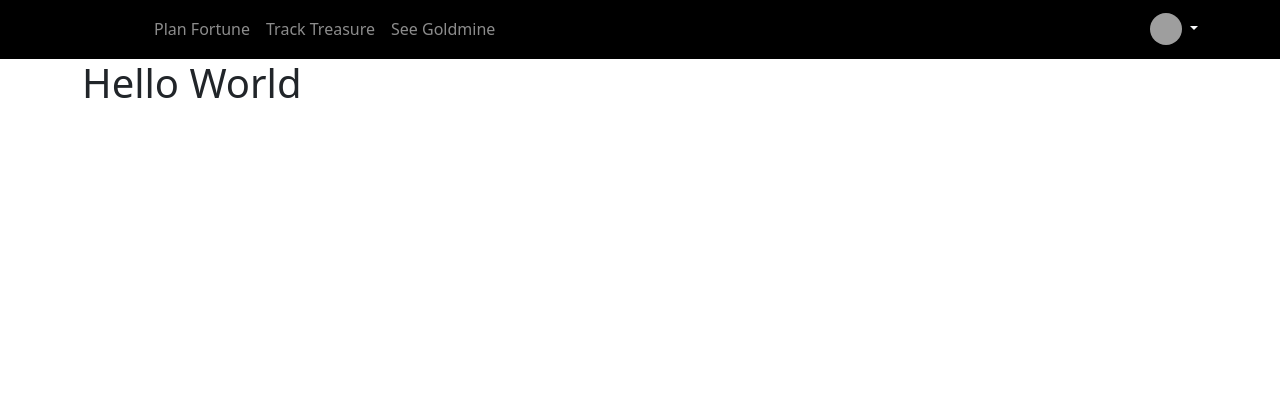
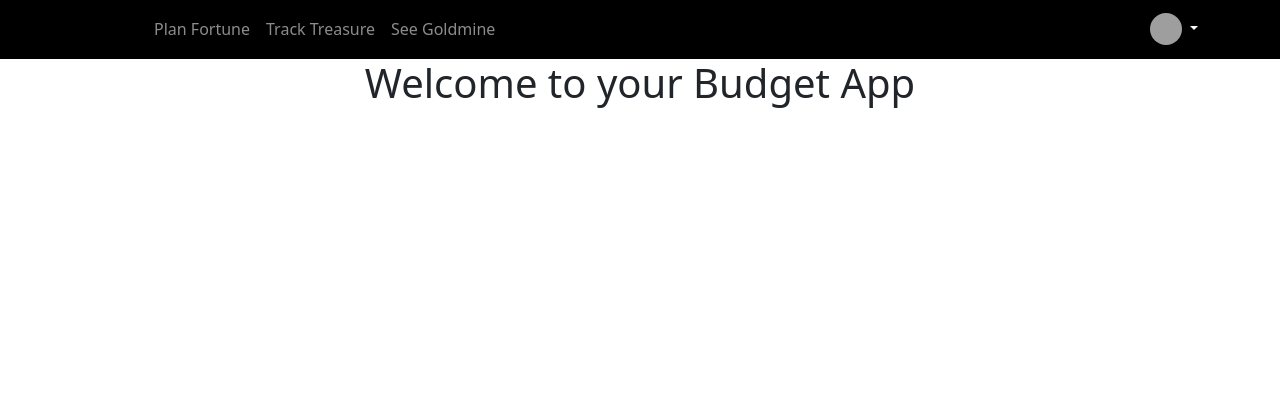
Before and after one commit to Nelkon01/Nelkon-Finance, a Flask app: page / in a window 1280 px wide. Shown: the top 420 px of the page. Run offline with Flask 3, Linux system fonts and the light colour scheme; grey boxes are pictures that could not be loaded.

Commit message:
Add home.html to be the landing page for users

```diff
--- a/budgetmanager/routes.py
+++ b/budgetmanager/routes.py
@@ -1,7 +1,8 @@
 from flask import render_template, request, redirect, url_for
 from budgetmanager import app, db
+from budgetmanager.models import Users, Month, BudgetedIncome, ActualIncome, BudgetedExpenses, ActualExpenses
 
 
 @app.route('/')
 def home():
-    return render_template('base.html')
+    return render_template('home.html')
--- a/budgetmanager/templates/base.html
+++ b/budgetmanager/templates/base.html
@@ -11,7 +11,6 @@
     <link href="https://cdn.jsdelivr.net/npm/bootstrap@5.3.1/dist/css/bootstrap.min.css" rel="stylesheet"
           integrity="sha384-4bw+/aepP/YC94hEpVNVgiZdgIC5+VKNBQNGCHeKRQN+PtmoHDEXuppvnDJzQIu9" crossorigin="anonymous">
     <link rel="stylesheet" href="{{ url_for('static', filename='css/style.css') }}">
-    <link rel="stylesheet" href="">
     <title>Nelkon Finance Manager</title>
 </head>
 <body>
@@ -20,7 +19,7 @@
     <div class="container">
         <a href="/" class="navbar-brand">
             <svg class="bi me-2" width="40" height="32" role="img" aria-label="Bootstrap">
-                  <use xlink:href="#bootstrap"></use>
+                <use xlink:href="{{ url_for('home') }}"></use>
             </svg>
         </a>
         <button class="navbar-toggler" type="button" data-bs-toggle="collapse" data-bs-target="#navbarNav"
@@ -29,9 +28,9 @@
         </button>
         <div class="collapse navbar-collapse" id="navbarNav">
             <ul class="navbar-nav me-auto mb-2 mb-lg-0">
-                  <li class="nav-item"><a href="#" class="nav-link">Plan Fortune</a></li>
-                  <li class="nav-item"><a href="#" class="nav-link">Track Treasure</a></li>
-                  <li class="nav-item"><a href="#" class="nav-link">See Goldmine</a></li>
+                <li class="nav-item"><a href="{{ url_for('home') }}" class="nav-link">Plan Fortune</a></li>
+                <li class="nav-item"><a href="" class="nav-link">Track Treasure</a></li>
+                <li class="nav-item"><a href="" class="nav-link">See Goldmine</a></li>
             </ul>
         </div>
         <div class="dropdown">
@@ -43,7 +42,9 @@
                 <li><a class="dropdown-item link-light" href="#">New project...</a></li>
                 <li><a class="dropdown-item link-light" href="#">Settings</a></li>
                 <li><a class="dropdown-item link-light" href="#">Profile</a></li>
-                  <li><hr class="dropdown-divider"></li>
+                <li>
+                    <hr class="dropdown-divider">
+                </li>
                 <li><a class="dropdown-item link-light" href="#">Sign out</a></li>
             </ul>
         </div>
@@ -51,10 +52,9 @@
 </nav>
 
 <!-- Content -->
-            <div class="container d-flex h-100">
+<div class="container h-100">
     {% block content %}
-                  {% endblock  %}
-                  <h1>Hello World</h1>
+    {% endblock %}
 </div>
 
 <!-- Footer -->
@@ -68,12 +68,10 @@
 </footer>
 
 
-
-
 <!-- scripts -->
 <script src="https://cdn.jsdelivr.net/npm/bootstrap@5.3.1/dist/js/bootstrap.bundle.min.js"
         integrity="sha384-HwwvtgBNo3bZJJLYd8oVXjrBZt8cqVSpeBNS5n7C8IVInixGAoxmnlMuBnhbgrkm"
         crossorigin="anonymous"></script>
-
+<script !src="{{ url_for('static', filename='js/script.js') }}"></script>
 </body>
 </html>
--- /dev/null
+++ b/budgetmanager/templates/home.html
@@ -0,0 +1,11 @@
+{% extends "base.html" %}
+{% block content %}
+
+<div class="row">
+        <div class=" text-center">
+            <h1>Welcome to your Budget App</h1>
+        </div>
+    </div>
+</div>
+
+{% endblock %}
```
Also changed, not shown: budgetmanager/models.py (+4 -3 lines), budgetmanager/static/css/style.css (added), budgetmanager/static/js/script.js (added). Lines whose indentation alone changed are shown as unchanged.
